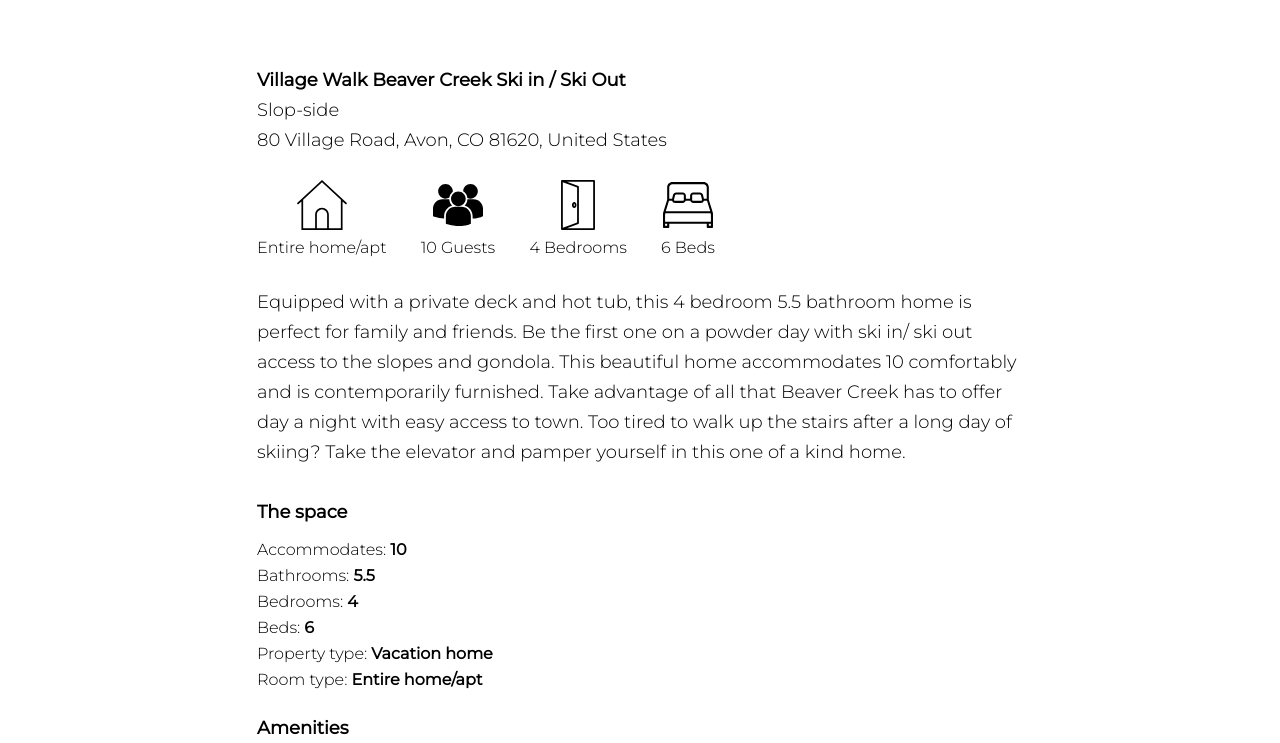
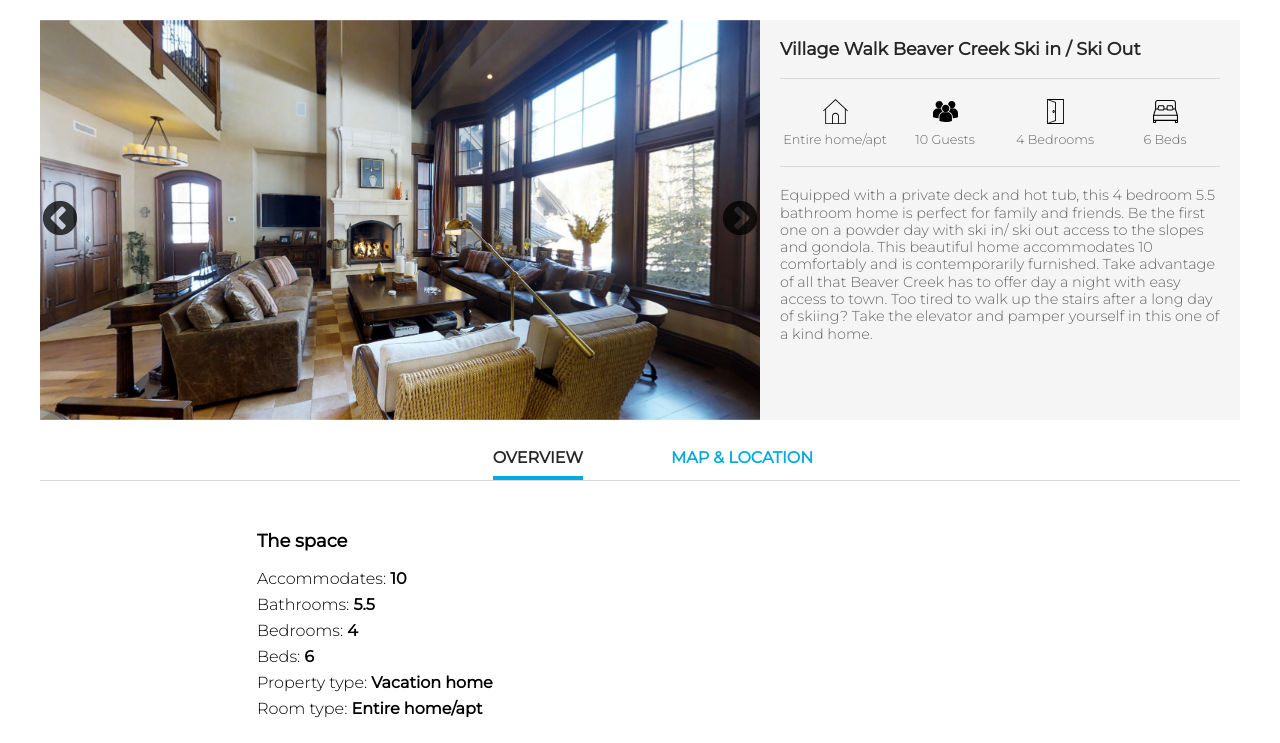
Before and after one commit to Kanji-Overhill/VailButler, a plain HTML site: page properties.html in a window 1280 px wide. Shown: the part 284-1027 px from the top of the page. Drawn offline with nearby package versions, Linux system fonts and the light colour scheme; a web font is replaced by a local one.

Commit message:
Modificacion de properties

```diff
--- a/css/main.css
+++ b/css/main.css
@@ -413,7 +413,7 @@ box-shadow: 0px 0px 30px 9px rgba(0,0,0,0.75);
   font-family: 'Playfair Display', serif;
   font-weight: normal;
   font-size: 72px;
-  padding-top: 100px;
+  padding-top: 70px;
 }
 .title-slim h1 b{
   font-style: italic;
@@ -966,6 +966,91 @@ footer .overlay{
   width: 100%;
   padding: 10px 0;
 }
+.proper-head{
+  width: 95%;
+  margin: 0 auto;
+  max-width: 1200px;
+  font-size: 0;
+}
+.proper-head .slider-tre{
+  width: 60%;
+  display: inline-block;
+  vertical-align: top;
+}
+.proper-head .slider-tre .item-slid{
+  min-height: 400px;
+  background-size: cover;
+}
+.desc-properties{
+  min-height: 400px;
+  display: inline-block;
+  padding: 20px;
+  width: 40%;
+  background-color: #f5f5f5;
+  vertical-align: top;
+}
+.desc-properties h2{
+  width: 100%;
+  font-size: 1.1rem;
+  padding-bottom: 20px;
+  color: #252525;
+  border-bottom: 1px solid #d7d7d7;
+}
+.desc-properties ul{
+  font-size: 0;
+  padding: 20px 0;
+  border-bottom: 1px solid #d7d7d7;
+}
+.desc-properties ul li{
+  width: 25%;
+  display: inline-block;
+  font-size: .8rem;
+  color: #656565;
+  vertical-align: top;
+  text-align: center;
+}
+.desc-properties ul li img{
+  width: 25px;
+  display: block;
+  margin: 0 auto;
+  padding-bottom: 10px;
+}
+.desc-properties p {
+  font-size: .9rem;
+  color: #656565;
+  line-height: 1.2;
+  padding-top: 20px;
+}
+.sec-propers{
+  width: 95%;
+  margin: 0 auto;
+  max-width: 1200px;
+}
+.sec-propers .sec-links{
+  display: block;
+  border-bottom: 1px solid #d7d7d7;
+  padding-top: 30px;
+  width: 100%;
+  text-align: center;
+}
+.sec-propers .sec-links li{
+  display: inline-block;
+  width: 100%;
+  max-width: 200px;
+}
+.sec-propers .sec-links li a{
+  text-transform: uppercase;
+  padding-bottom: 10px;
+  display: inline-block;
+  font-weight: bold;
+  font-size: 1rem;
+  color: #00a9e0;
+  border-bottom: 4px solid #fff;
+}
+.sec-propers .sec-links li .active-link{
+  color: #252525;
+  border-bottom: 4px solid #00a9e0;
+}
 @media screen and (max-width: 500px){
   .app .app-cont{
     width: 100%;
--- a/properties.html
+++ b/properties.html
@@ -25,21 +25,53 @@
 	<main>
 		<div class="title-slim"><h1><b>Properties</b></h1>
 		</div>
-		<section class="text-p" style="text-align: center">
-			<p style="text-align: left"><b>Village Walk Beaver Creek Ski in / Ski Out</b><br>Slop-side<br>80 Village Road, Avon, CO 81620, United States</p>
-			<ul class="p-list-1">
+		<section class="proper-head">
+			<div class="slider-tre" id="lightgallery">
+				<div class="item-slid" style="background-image: url(images/properties/1.jpg)"></div>
+				<div class="item-slid" style="background-image: url(images/properties/2.jpg)"></div>
+				<div class="item-slid" style="background-image: url(images/properties/3.jpg)"></div>
+				<div class="item-slid" style="background-image: url(images/properties/4.jpg)"></div>
+				<div class="item-slid" style="background-image: url(images/properties/4.1.jpg)"></div>
+				<div class="item-slid" style="background-image: url(images/properties/5.jpg)"></div>
+				<div class="item-slid" style="background-image: url(images/properties/6.jpg)"></div>
+				<div class="item-slid" style="background-image: url(images/properties/6.1.jpg)"></div>
+				<div class="item-slid" style="background-image: url(images/properties/7.jpg)"></div>
+				<div class="item-slid" style="background-image: url(images/properties/8.jpg)"></div>
+				<div class="item-slid" style="background-image: url(images/properties/9.jpg)"></div>
+				<div class="item-slid" style="background-image: url(images/properties/-10.jpg)"></div>
+				<div class="item-slid" style="background-image: url(images/properties/-11.jpg)"></div>
+				<div class="item-slid" style="background-image: url(images/properties/-12.jpg)"></div>
+				<div class="item-slid" style="background-image: url(images/properties/-13.jpg)"></div>
+			</div>
+			<div class="desc-properties">
+				<h2>Village Walk Beaver Creek Ski in / Ski Out</h2>
+				<ul>
 					<li><img src="images/properties/004-home.svg" alt="">Entire home/apt</li>
 					<li><img src="images/properties/003-multiple-users-silhouette.svg" alt="">10 Guests</li>
 					<li><img src="images/properties/002-open-door.svg" alt="">4 Bedrooms</li>
 					<li><img src="images/properties/001-bed.svg" alt="">6 Beds</li>
-			</ul><br>
-			<p style="text-align: left;">Equipped with a private deck and hot tub, this 4 bedroom 5.5 bathroom home
+				</ul>
+				<p>Equipped with a private deck and hot tub, this 4 bedroom 5.5 bathroom home
 				is perfect for family and friends. Be the first one on a powder day with ski in/
 				ski out access to the slopes and gondola. This beautiful home accommodates
 				10 comfortably and is contemporarily furnished. Take advantage of all that
 				Beaver Creek has to offer day a night with easy access to town. Too tired to
 				walk up the stairs after a long day of skiing? Take the elevator and pamper
 				yourself in this one of a kind home.</p>
+			</div>
+		</section>
+		<section class="sec-propers">
+			<ul class="sec-links">
+				<li>
+					<a class="active-link" href="">Overview</a>
+				</li>
+				<li>
+					<a href="">Map & Location</a>
+				</li>
+			</ul>
+		</section>
+		<section class="text-p" style="text-align: center">
+
 			<p style="text-align: left;"><b>The space</b></p>
 			<ul class="p-list-2">
 				<li>Accommodates: <b>10</b></li>
@@ -111,23 +143,7 @@
 				<li><img src="images/properties/001-bed.svg" alt=""><b>Bedroom 3</b><br><br>1 queen bed, 1 double bed</li>
 				<li><img src="images/properties/001-bed.svg" alt=""><b>Bedroom 4</b><br><br>1 queen bed, 1 double bed</li>
 			</ul><br><br>
-			<div class="proper-l" id="lightgallery">
-				<a href="images/properties/1.jpg"><img src="images/properties/1.jpg" alt="">
-				<a href="images/properties/2.jpg"><img src="images/properties/2.jpg" alt="">
-				<a href="images/properties/3.jpg"><img src="images/properties/3.jpg" alt="">
-				<a href="images/properties/4.jpg"><img src="images/properties/4.jpg" alt="">
-				<a href="images/properties/4(1).jpg"><img src="images/properties/4(1).jpg" alt="">
-				<a href="images/properties/5.jpg"><img src="images/properties/5.jpg" alt="">
-				<a href="images/properties/6.jpg"><img src="images/properties/6.jpg" alt="">
-				<a href="images/properties/6(1).jpg"><img src="images/properties/6(1).jpg" alt="">
-				<a href="images/properties/7.jpg"><img src="images/properties/7.jpg" alt="">
-				<a href="images/properties/8.jpg"><img src="images/properties/8.jpg" alt="">
-				<a href="images/properties/9.jpg"><img src="images/properties/9.jpg" alt="">
-				<a href="images/properties/-10.jpg"><img src="images/properties/-10.jpg" alt="">
-				<a href="images/properties/-11.jpg"><img src="images/properties/-11.jpg" alt="">
-				<a href="images/properties/-12.jpg"><img src="images/properties/-12.jpg" alt="">
-				<a href="images/properties/-13.jpg"><img src="images/properties/-13.jpg" alt="">
-			</div>
+
 		</section>
 	</main>
 	<footer>
```
Also changed, not shown: images/properties/4.1.jpg (renamed from images/properties/4(1).jpg), images/properties/6.1.jpg (renamed from images/properties/6(1).jpg), js/scripts.js. Lines whose indentation alone changed are shown as unchanged.
